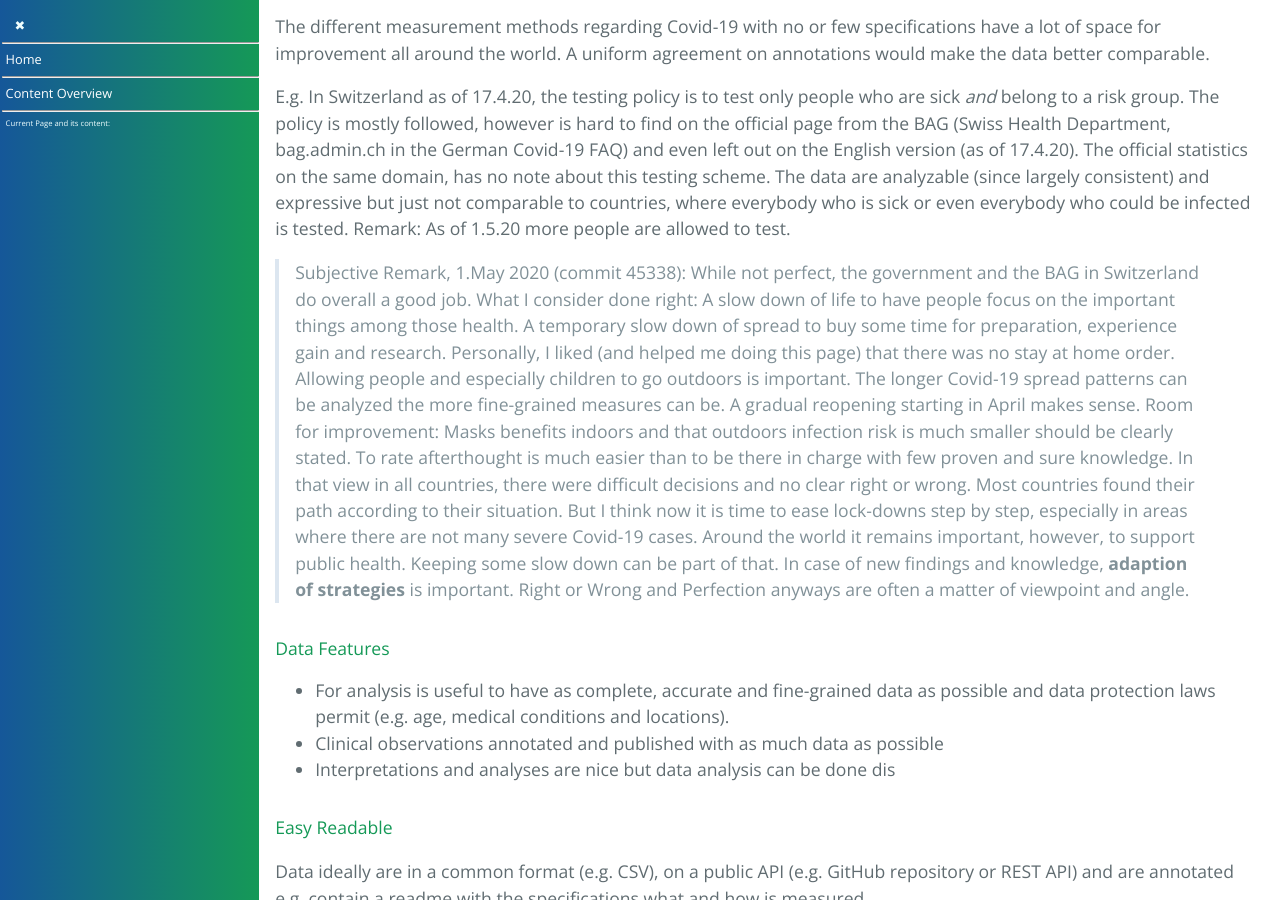
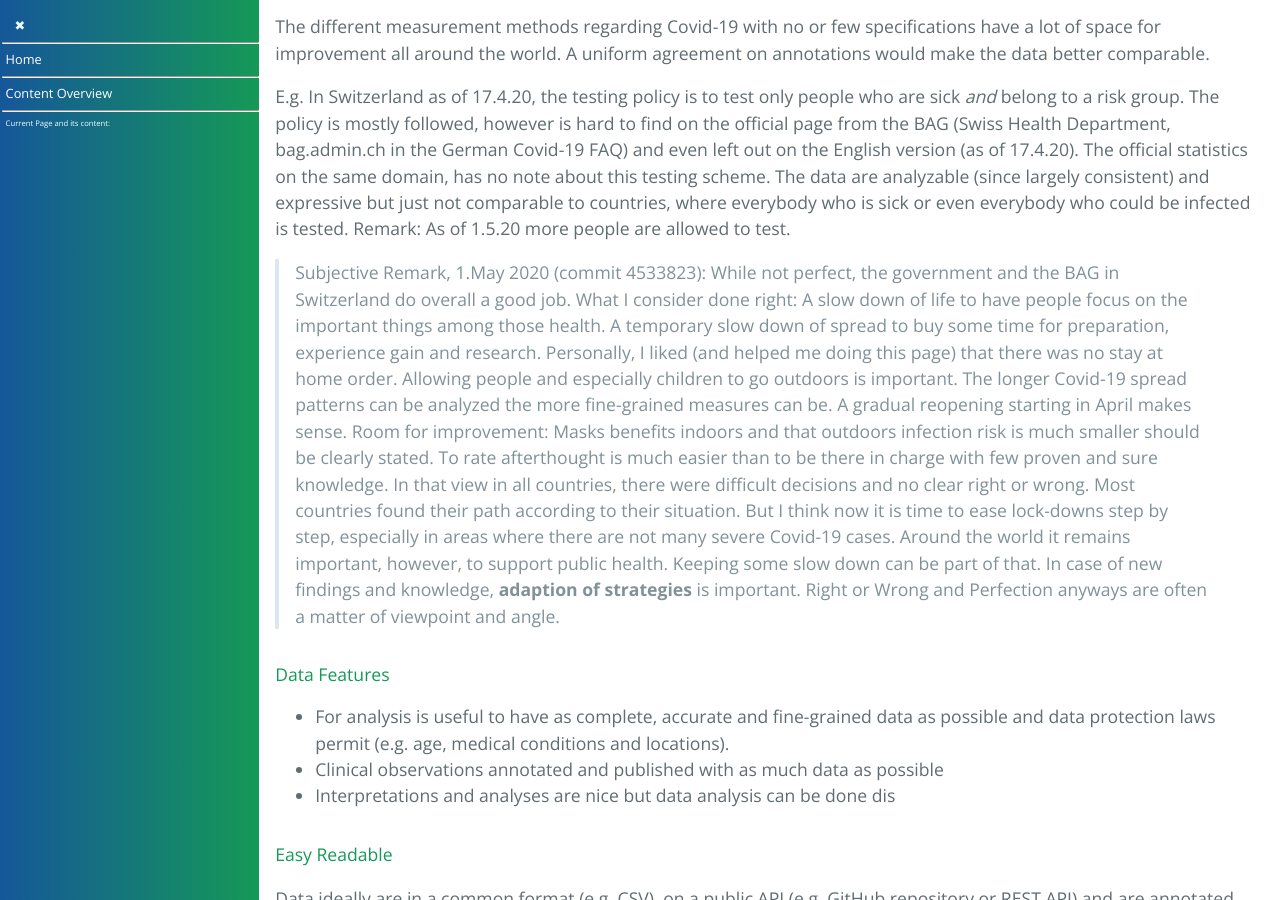
Before and after one commit to forestgrape/coronavirus, a Jekyll site: the page built from 8_data/monitoring.md, in a window 1280 px wide and 900 px high, scrolled down 6568 px. Built offline with Jekyll 4.4.1, drawn with Linux system fonts in a browser that asks for light colours; our own code applies the rules of GitHub Pages for plain Markdown files.

Commit message:
two commit digits

```diff
--- a/8_data/monitoring.md
+++ b/8_data/monitoring.md
@@ -169,7 +169,7 @@
 E.g. In Switzerland as of 17.4.20, the testing policy is to test only people who are sick _and_ belong to a risk group. The policy is mostly followed, however is hard to find on the official page from the BAG (Swiss Health Department, bag.admin.ch in the German Covid-19 FAQ) and even left out on the English version (as of 17.4.20). The official statistics on the same domain, has no note about this testing scheme. The data are analyzable (since largely consistent) and expressive but just not comparable to countries, where everybody who is sick or even everybody who could be infected is tested.
 Remark: As of 1.5.20 more people are allowed to test.
 
-> Subjective Remark, 1.May 2020 (commit 45338): While not perfect, the government and the BAG in Switzerland do overall a good job. What I consider done right: A slow down of life to have people focus on the important things among those health. A temporary slow down of spread to buy some time for preparation, experience gain and research. Personally, I liked (and helped me doing this page) that there was no stay at home order. Allowing people and especially children to go outdoors is important. The longer Covid-19 spread patterns can be analyzed the more fine-grained measures can be. A gradual reopening starting in April makes sense.
+> Subjective Remark, 1.May 2020 (commit 4533823): While not perfect, the government and the BAG in Switzerland do overall a good job. What I consider done right: A slow down of life to have people focus on the important things among those health. A temporary slow down of spread to buy some time for preparation, experience gain and research. Personally, I liked (and helped me doing this page) that there was no stay at home order. Allowing people and especially children to go outdoors is important. The longer Covid-19 spread patterns can be analyzed the more fine-grained measures can be. A gradual reopening starting in April makes sense.
 Room for improvement: Masks benefits indoors and that outdoors infection risk is much smaller should be clearly stated.
 > To rate afterthought is much easier than to be there in charge with few proven and sure knowledge. In that view in all countries, there were difficult decisions and no clear right or wrong. Most countries found their path according to their situation. But I think now it is time to ease lock-downs step by step, especially in areas where there are not many severe Covid-19 cases. Around the world it remains important, however, to support public health. Keeping some slow down can be part of that. In case of new findings and knowledge, **adaption of strategies** is important.
 Right or Wrong and Perfection anyways are often a matter of viewpoint and angle.
```
